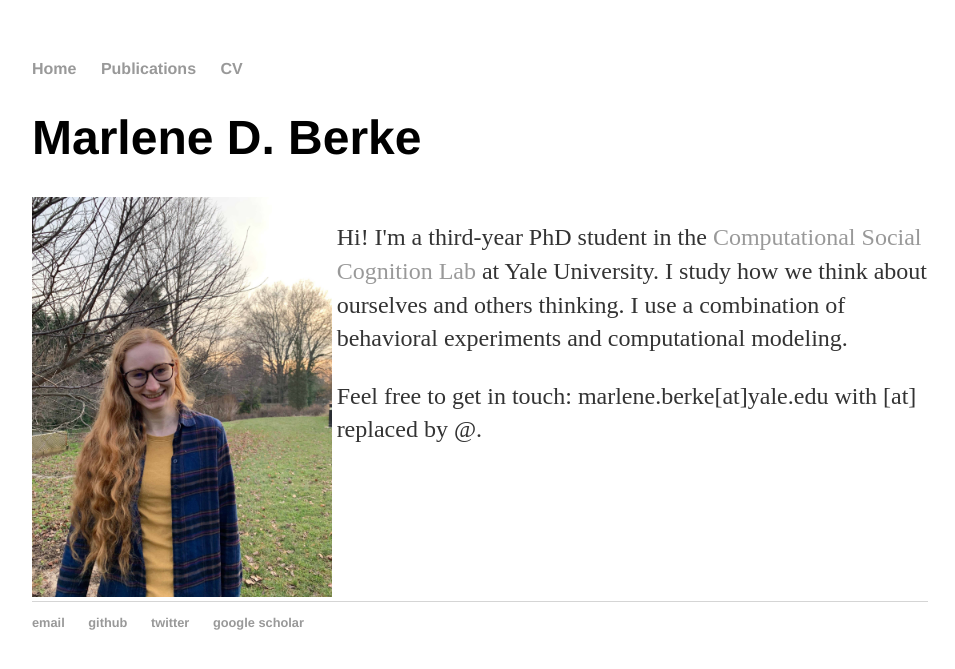
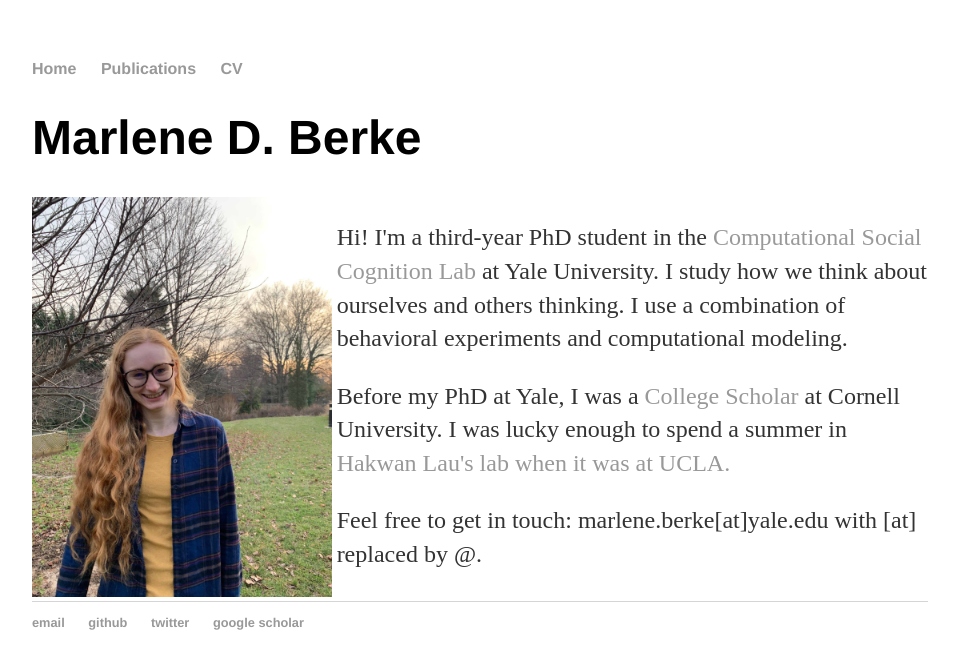
Before and after one commit to marleneberke/marleneberke.github.io, a Jekyll site: the page built from index.html, in a window 1280 px wide. Shown: the top 669 px of the page, without its empty margins (160-1115 px from the left). Built offline with Jekyll 4.4.1, drawn with Linux system fonts in a browser that asks for light colours.

Commit message:
Update index.html

```diff
--- a/index.html
+++ b/index.html
@@ -13,6 +13,7 @@ title: Marlene Berke
 		</div>
   		<div class="column2">
 			<p>Hi! I'm a third-year PhD student in the <a href="https://compdevlab.yale.edu/">Computational Social Cognition Lab</a> at Yale University. I study how we think about ourselves and others thinking. I use a combination of behavioral experiments and computational modeling. </p>
+			<p>Before my PhD at Yale, I was a <a href="https://as.cornell.edu/education/college-scholar-program/">College Scholar</a> at Cornell University. I was lucky enough to spend a summer in <a href="https://sites.google.com/view/hakwan-lau-lab">Hakwan Lau's lab when it was at UCLA.</a></p>
 			<p>Feel free to get in touch: marlene.berke[at]yale.edu with [at] replaced by @. </p>
  		</div>
     	</div>
```
